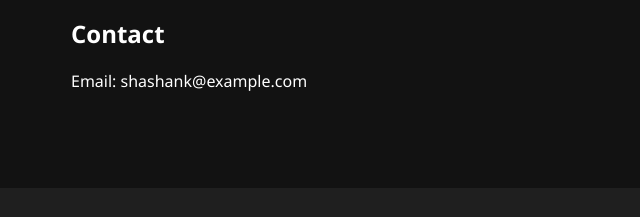
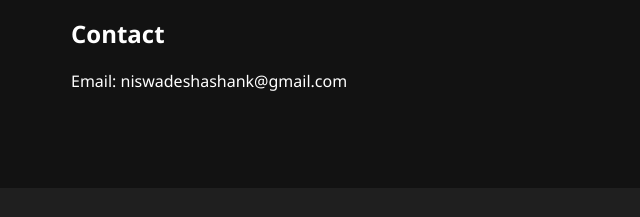
Before and after one commit to SAHASHANK/FINAL-PORTFOLIO, a plain HTML site: page index.html in a window 1280 px wide. Shown: the part 1122-1339 px from the top of the page, 69-709 px from the left. Drawn offline with Linux system fonts and the light colour scheme.

Commit message:
index.html

```diff
--- a/index.html
+++ b/index.html
@@ -147,7 +147,7 @@
 
   <section id="contact">
     <h2>Contact</h2>
-    <p>Email: shashank@example.com</p>
+    <p>Email: niswadeshashank@gmail.com</p>
   </section>
 
   <footer>
```
